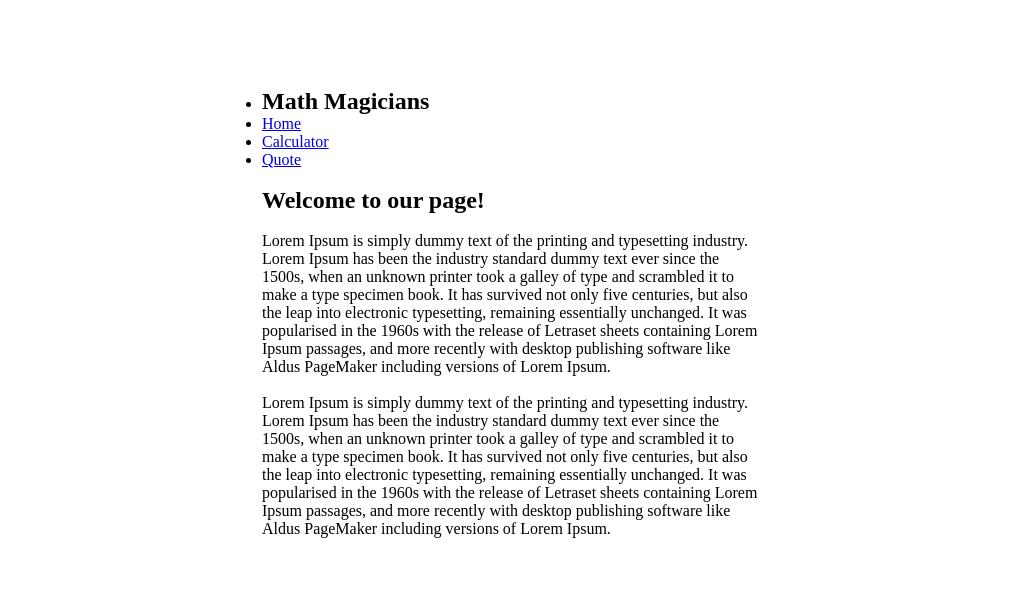
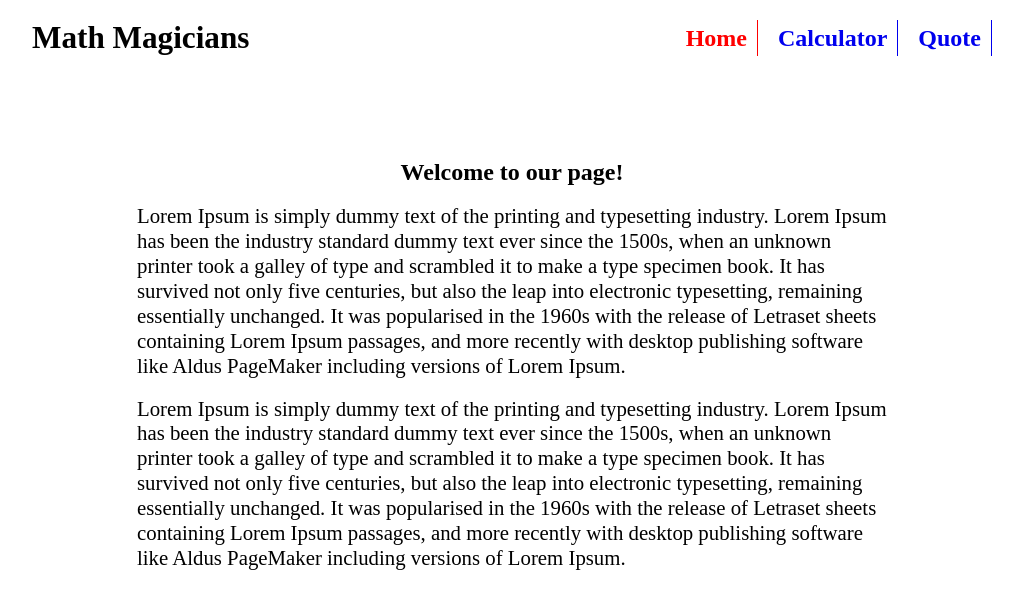
Before and after one commit to microvese-projects/math-Magicians, a React (Create React App) app: page / in a window 1280 px wide. Shown: the top 608 px of the page, without its empty margins (128-1151 px from the left). Built offline with nearby package versions, Linux system fonts and the light colour scheme; the HTML template or start-up script is replaced by a standard one.

Commit message:
Style pages

```diff
--- a/src/App.css
+++ b/src/App.css
@@ -1,11 +1,24 @@
 .App {
   min-width: 300px;
+  min-height: 100vh;
   width: 90vw;
-  max-width: 500px;
+  max-width: 1000px;
 }
 
 #output {
   height: 100px;
+}
+
+#calculator,
+.home,
+.quote-container {
+  max-width: 750px;
+  height: 70vh;
+  display: flex;
+  flex-direction: column;
+  justify-content: center;
+  align-items: center;
+  margin: auto;
 }
 
 input {
@@ -84,3 +97,34 @@ input:first-child {
   font-style: italic;
   font-weight: bold;
 }
+
+.navbar {
+  display: flex;
+  list-style: none;
+  align-items: center;
+  gap: 10px;
+  padding: 20px;
+}
+
+.navbar li:first-child {
+  margin-right: auto;
+  font-size: 1.3rem;
+}
+
+.navbar a {
+  border-right: 1px solid;
+  padding: 5px 10px;
+  font-weight: bold;
+  font-size: 1.5rem;
+  text-decoration: none;
+}
+
+.navbar a.active {
+  color: red;
+}
+
+.home p,
+.quote-container p {
+  font-size: 1.3rem;
+  line-height: 120%;
+}
--- a/src/App.js
+++ b/src/App.js
@@ -8,7 +8,7 @@ function App() {
   return (
     <div className="App">
       <nav>
-        <ul>
+        <ul className="navbar">
           <li>
             <h1>Math Magicians</h1>
           </li>
--- a/src/components/Home.js
+++ b/src/components/Home.js
@@ -1,6 +1,6 @@
 function Home() {
   return (
-    <>
+    <div className="home">
       <br />
       <h2>Welcome to our page!</h2>
       <br />
@@ -25,7 +25,7 @@ function Home() {
         Lorem Ipsum passages, and more recently with desktop publishing software
         like Aldus PageMaker including versions of Lorem Ipsum.
       </p>
-    </>
+    </div>
   );
 }
 
```
